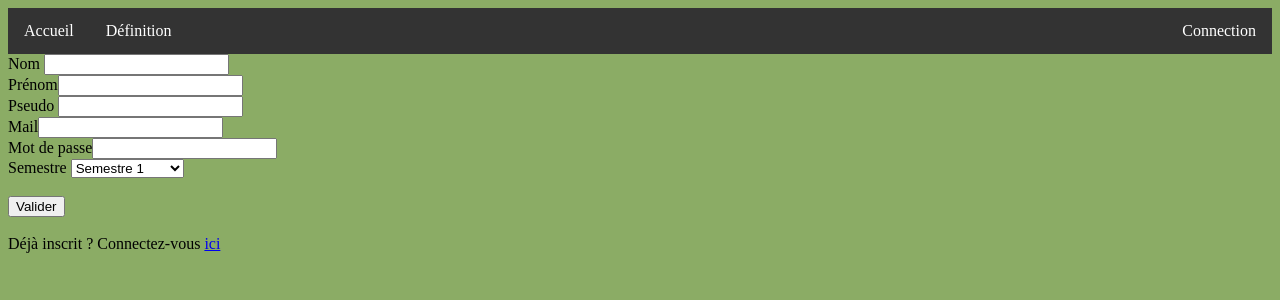
After one commit to Rox1302/revisions_sr, a PHP site: page /php/inscription.php in a window 1280 px wide. The commit adds this page. Shown: the top 300 px of the page. Run offline with PHP 8.4, Linux system fonts and the light colour scheme.

Commit message:
Ajout des pages de connection et d'inscription. Regarder les commentaires en début de code pour connaitre les modifications à apporter dans le futur.

```diff
--- a/css/master.css
+++ b/css/master.css
@@ -2,3 +2,31 @@ body
 {
   background-color: #8BAC65;
 }
+
+.menu
+{
+  list-style-type: none;
+  margin: 0;
+  padding: 0;
+  overflow: hidden;
+  background-color: #333;
+}
+
+li
+{
+  float: left;
+}
+
+li a
+{
+  display: block;
+  color: white;
+  text-align: center;
+  padding: 14px 16px;
+  text-decoration: none;
+}
+
+li a:hover
+{
+  background-color: #111;
+}
--- /dev/null
+++ b/includes/PDO.php
@@ -0,0 +1,13 @@
+<?php
+
+  setlocale(LC_TIME, 'fr_FR', 'french', 'fre', 'fra');
+
+  try
+  {
+    $bdd = new PDO('mysql:host=localhost;dbname=revision_sr;charset=utf8','root','', array(PDO::ATTR_ERRMODE => PDO::ERRMODE_EXCEPTION));
+  }
+  catch(Exception $e)
+  {
+    die('Erreur : ' .$e->getMessage());
+  }
+?>
--- /dev/null
+++ b/includes/menu.php
@@ -0,0 +1,24 @@
+<ul class="menu">
+  <li>
+    <a href="#home">Accueil</a>
+  </li>
+  <li>
+    <a href="#definition">Définition</a>
+  </li>
+  <li style="float:right">
+    <?php
+      if(!isset($_SESSION["pseudo"]))
+      {
+        ?>
+        <a href="./php/connection.php">Connection</a>
+        <?php
+      }
+      else
+      {
+        ?>
+        <a href="#compte">Compte</a>
+        <?php
+      }
+     ?>
+  </li>
+</ul>
--- a/index.php
+++ b/index.php
@@ -1,17 +1,18 @@
 <?php
   session_start();
+  include './includes/PDO.php';
 ?>
 
 <!DOCTYPE html>
 <html>
   <head>
     <meta charset="utf-8">
-    <link rel="stylesheet" href="css/master.css">
+    <link rel="stylesheet" href="./css/master.css">
     <title>Système et réseaux</title>
   </head>
 
   <header>
-    menu
+    <?php include './includes/menu.php' ?>
   </header>
 
   <body>
--- /dev/null
+++ b/php/inscription.php
@@ -0,0 +1,160 @@
+<?php
+session_start();
+
+/* ----------------------------------------------//
+Améliorations à faire:
+- rajouter une confirmation de mail
+- hasher le mot de passe pour qu'il ne soit
+  pas en clair dans la bdd
+- css
+// ---------------------------------------------*/
+
+include '../includes/PDO.php';
+
+// VERIFICATION DES INFORMATIONS DU FORMULAIRE
+if(isset($_POST["nom"]) AND isset($_POST["prenom"]) AND isset($_POST["pseudo"]) AND isset($_POST["mail"]) AND isset($_POST["mdp"]))
+{
+  $nom = htmlspecialchars($_POST["nom"]);
+  $prenom = htmlspecialchars($_POST["prenom"]);
+  $pseudo = htmlspecialchars($_POST["pseudo"]);
+  $mail = htmlspecialchars($_POST["mail"]);
+  $mdp = htmlspecialchars($_POST["mdp"]);
+  if(isset($_POST["semestre"]))
+  {
+    $semestre = htmlspecialchars($_POST["semestre"]);
+  }
+
+  // Vérifie que le pseudo n'es pas déjà utilisé
+  $reqpseudo = $bdd->prepare("SELECT * FROM user WHERE pseudo = ?");
+	$reqpseudo->execute(array($pseudo));
+	$pseudoexist = $reqpseudo->rowCount();
+  if($pseudoexist !== 0)
+	{
+    $erreur_pseudo = "ERREUR : Pseudo déjà utilisé.";
+  }
+
+  // Vérifie que le mail n'es pas déjà utilisé
+  $reqpseudo = $bdd->prepare("SELECT * FROM user WHERE mail = ?");
+	$reqpseudo->execute(array($mail));
+	$pseudoexist = $reqpseudo->rowCount();
+  if($pseudoexist !== 0)
+	{
+    $erreur_mail = "ERREUR : Adresse mail déjà utilisée.";
+  }
+
+  // Génération d'une chaine aléatoire pour la création du cookie
+  function chaine_aleatoire($nb_car, $chaine = 'azertyuiopqsdfghjklmwxcvbn123456789$')
+  {
+    $nb_lettres = strlen($chaine) - 1;
+    $generation = '';
+    for($i=0; $i < $nb_car; $i++)
+    {
+      $pos = mt_rand(0, $nb_lettres);
+      $car = $chaine[$pos];
+      $generation .= $car;
+    }
+    return $generation;
+  }
+
+  $random = chaine_aleatoire(12);
+  $date_inscription= date("Y")."-".date("m")."-".date("d");
+
+  if(!isset($erreur_pseudo) AND !isset($erreur_mail))
+  {
+    if(!isset($semestre))
+    {
+      $req=$bdd->prepare
+      (
+        'INSERT INTO user(nom, prenom, pseudo, mdp, random, date_inscription, mail)
+        VALUES (:nom, :prenom, :pseudo, :mdp, :random, :date_inscription, :mail)'
+      );
+      $req->bindParam(":nom",$nom);
+      $req->bindParam(":prenom",$prenom);
+      $req->bindParam(":pseudo",$pseudo);
+      $req->bindParam(":mdp",$mdp);
+      $req->bindParam(":random",$random);
+      $req->bindParam(":date_inscription",$date_inscription);
+      $req->bindParam(":mail", $mail);
+      $req->execute();
+
+      //Ensuite on crée la session et on redirrige la personne sur la page d'index
+      $_SESSION["pseudo"] = $pseudo;
+      header('Location: ../index.php');
+    }
+
+    elseif(isset($semestre))
+    {
+      $req=$bdd->prepare
+      (
+        'INSERT INTO user(nom, prenom, pseudo, mdp, random, date_inscription, mail, semestre)
+        VALUES (:nom, :prenom, :pseudo, :mdp, :random, :date_inscription, :mail, :semestre)'
+      );
+      $req->bindParam(":nom",$nom);
+      $req->bindParam(":prenom",$prenom);
+      $req->bindParam(":pseudo",$pseudo);
+      $req->bindParam(":mdp",$mdp);
+      $req->bindParam(":random",$random);
+      $req->bindParam(":date_inscription",$date_inscription);
+      $req->bindParam(":mail", $mail);
+      $req->bindParam(":semestre", $semestre);
+      $req->execute();
+
+      //Ensuite on crée la session et on redirrige la personne sur la page d'index
+      $_SESSION["pseudo"] = $pseudo;
+      header('Location: ../index.php');
+    }
+  }
+}
+
+
+?>
+
+<!DOCTYPE html>
+<html>
+  <head>
+    <meta charset="utf-8">
+    <link rel="stylesheet" href="../css/master.css">
+    <title>Système et réseaux</title>
+  </head>
+
+  <header>
+    <?php include '../includes/menu.php' ?>
+  </header>
+
+  <body>
+    <form action="inscription.php" method="post">
+      Nom <input type="text" name="nom" value="" required>
+      <br>
+      Prénom<input type="text" name="prenom" value="" required>
+      <br>
+      Pseudo <input type="text" name="pseudo" value="" required>
+      <br>
+      Mail<input type="mail" name="mail" value="" required>
+      <br>
+      Mot de passe<input type="password" name="mdp" value="" required>
+      <br>
+      Semestre <select name="semestre">
+        <option value="semestre_1">Semestre 1</option>
+        <option value="semestre_2">Semestre 2</option>
+        <option value="semestre_3_sr">Semestre 3 SR </option>
+        <option value="semestre_3_il">Semestre 3 IL</option>
+        <option value="semestre_4_sr">Semestre 4 SR </option>
+        <option value="semestre_4_il">Semestre 4 IL</option>
+        <option value="semestre_5_sr">Semestre 5 SR </option>
+        <option value="semestre_5_il">Semestre 5 IL</option>
+      </select>
+      <br><br>
+      <button class="bouton_1" type="submit" name="option" value="inscription">Valider</button>
+
+    </form>
+    <br>
+    <?php
+    if(isset($erreur_mail) OR isset($erreur_pseudo))
+    {
+      echo "Une erreur s'est produite. Votre adresse mail ou votre pseudo est déjà utilisé.";
+    }
+    ?>
+
+    Déjà inscrit ? Connectez-vous <a href="connection.php">ici</a>
+  </body>
+</html>
```
Also changed, not shown: php/connection.php (added, +91 -0 lines).
